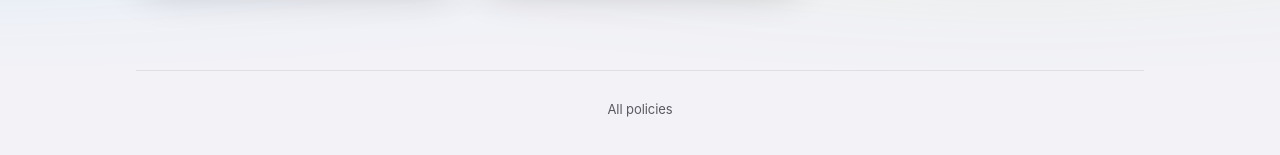
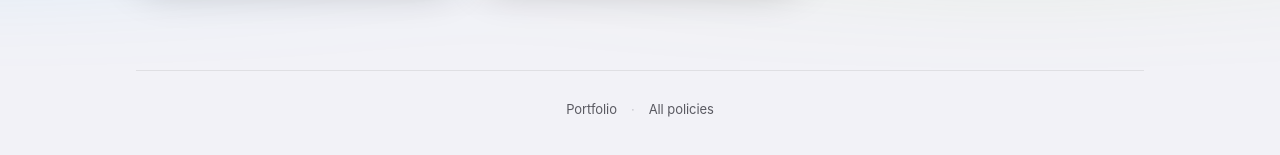
Before and after one commit to prash5t/prash5t.github.io, a plain HTML site: page index.html in a window 1280 px wide. Shown: the part 939-1094 px from the top of the page. Drawn offline with Linux system fonts and the light colour scheme.

Commit message:
chore(index): footer link to portfolio (ghimireprashant.com.np)
Cross-link between indie app shelf and the professional portfolio.

Co-Authored-By: Claude Opus 4.7 <noreply@anthropic.com>

```diff
--- a/index.html
+++ b/index.html
@@ -307,8 +307,12 @@ footer {
   border-top: 1px solid var(--glass-border);
   color: var(--text-tertiary);
   font-size: 13px;
-  text-align: center;
   letter-spacing: -0.005em;
+  display: flex;
+  justify-content: center;
+  align-items: center;
+  gap: 14px;
+  flex-wrap: wrap;
 }
 
 footer a {
@@ -318,6 +322,11 @@ footer a {
 }
 
 footer a:hover { color: var(--text); }
+
+footer .sep {
+  opacity: 0.4;
+  user-select: none;
+}
 
 /* ---------------- Mobile polish ---------------- */
 
@@ -475,6 +484,8 @@ footer a:hover { color: var(--text); }
   </section>
 
   <footer>
+    <a href="https://ghimireprashant.com.np" target="_blank" rel="noopener">Portfolio</a>
+    <span class="sep" aria-hidden="true">·</span>
     <a href="https://prash5t.github.io/indie-apps-policies/">All policies</a>
   </footer>
 
```
